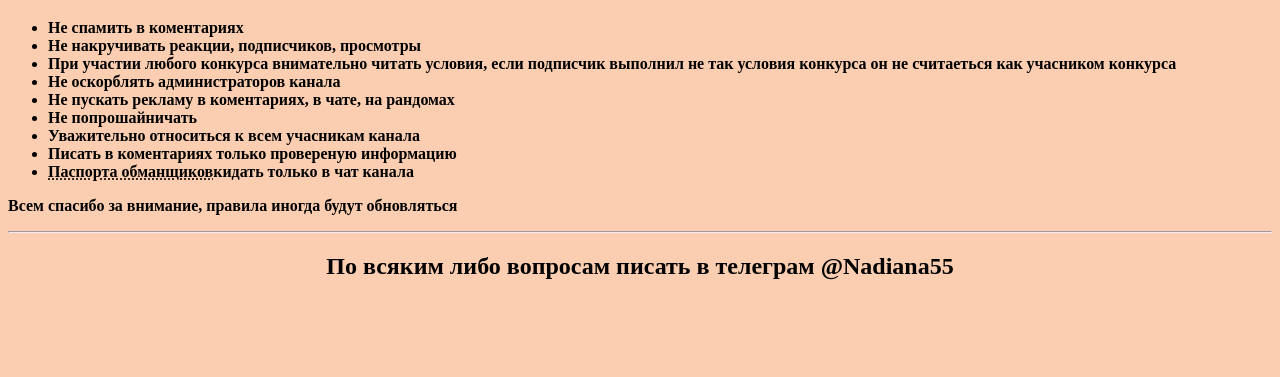
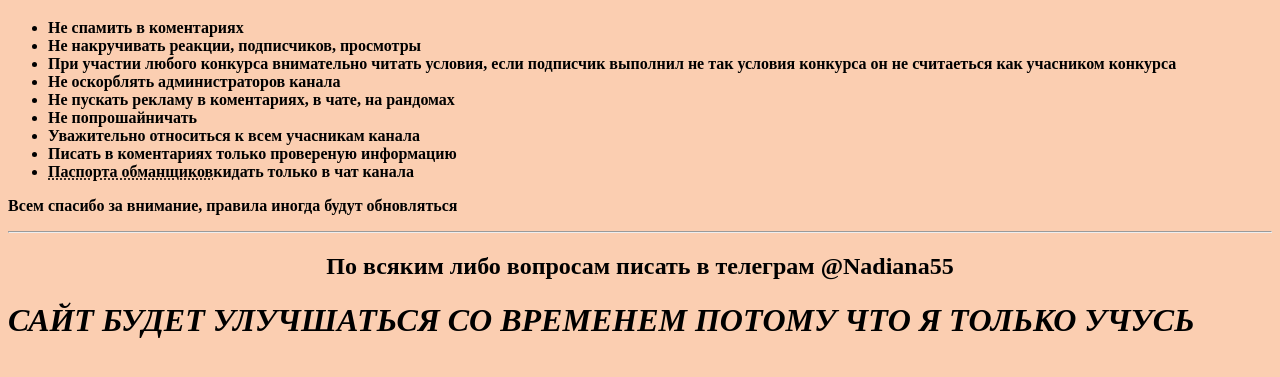
Before and after one commit to goron-Artur/avataria, a plain HTML site: page index.html in a window 1280 px wide. Shown: the part 119-496 px from the top of the page. Drawn offline with Linux system fonts and the light colour scheme.

Commit message:
Update index.html

```diff
--- a/index.html
+++ b/index.html
@@ -25,4 +25,6 @@
 		<p><b>Всем спасибо за внимание, правила иногда будут обновляться</b><hr>
 		<h2 align="center"><b>По всяким либо вопросам писать в телеграм @Nadiana55</b></h2>
 		</div>
+	<h1><b><i>САЙТ БУДЕТ УЛУЧШАТЬСЯ СО ВРЕМЕНЕМ ПОТОМУ ЧТО Я ТОЛЬКО УЧУСЬ</i></b></h1>
 	</body>
+</html>
```
